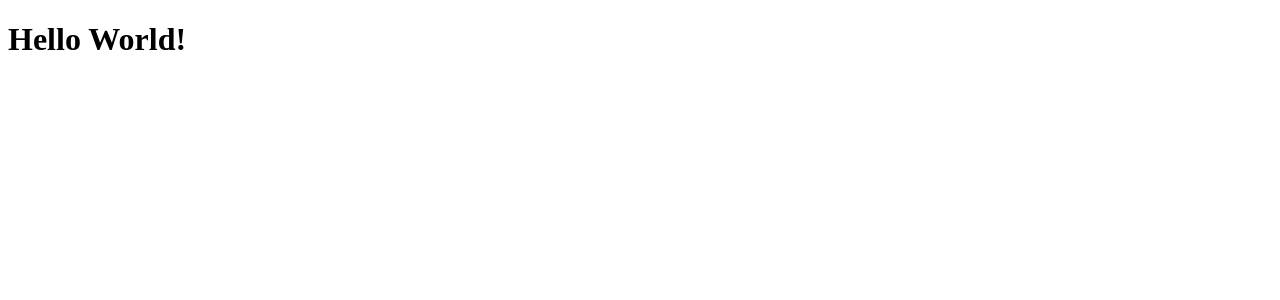
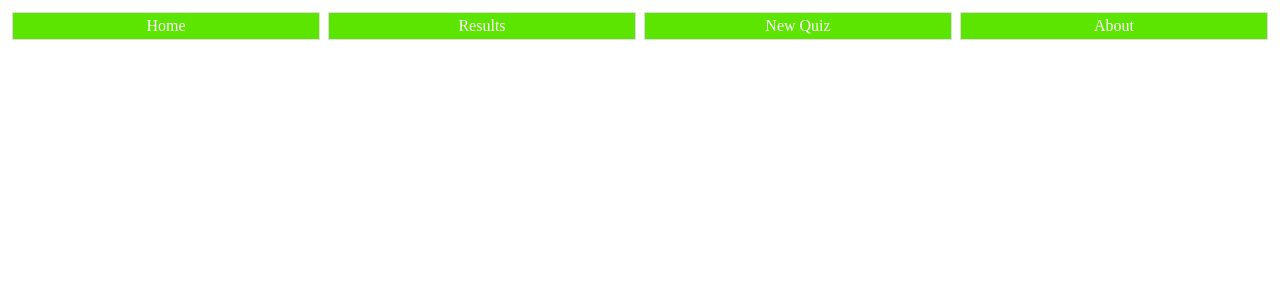
Before and after one commit to lachezar-georgiev/QuizTime, an Angular app in the folder QuizTime.Client/: page / in a window 1280 px wide. Shown: the top 300 px of the page. Built offline with nearby package versions, Linux system fonts and the light colour scheme.

Commit message:
feat(client): add basic flexbox nav menu

```diff
--- a/QuizTime.Client/projects/quiz-time-app/src/app/app.component.html
+++ b/QuizTime.Client/projects/quiz-time-app/src/app/app.component.html
@@ -1 +1,6 @@
-<h1>Hello World!</h1>
+<nav class="flex-container">
+    <a href="#" class="flex-item">Home</a>
+    <a href="#" class="flex-item">Results</a>
+    <a href="#" class="flex-item">New Quiz</a>
+    <a href="#" class="flex-item">About</a>
+</nav>
--- a/QuizTime.Client/projects/quiz-time-app/src/app/app.component.scss
+++ b/QuizTime.Client/projects/quiz-time-app/src/app/app.component.scss
@@ -0,0 +1,22 @@
+.flex-container {
+    display: flex;
+    justify-content: space-around;
+    flex-flow: column wrap;
+  }
+
+@media only screen and (min-width: 768px) {
+    .flex-container {
+        flex-flow: row wrap;
+    }
+}
+
+.flex-item{
+    flex: 1;
+    text-align: center;
+    margin: 0.25em;
+    padding: 0.25em;
+    border: 1px solid rgb(221, 221, 221);
+    background: #5ce500;
+    color: white;
+    text-decoration: none;
+}
```
